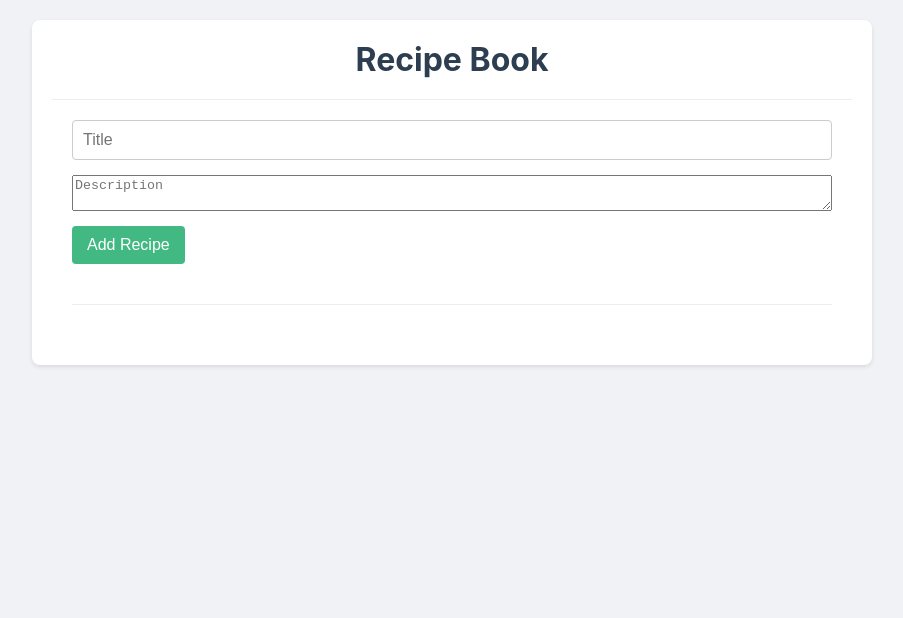
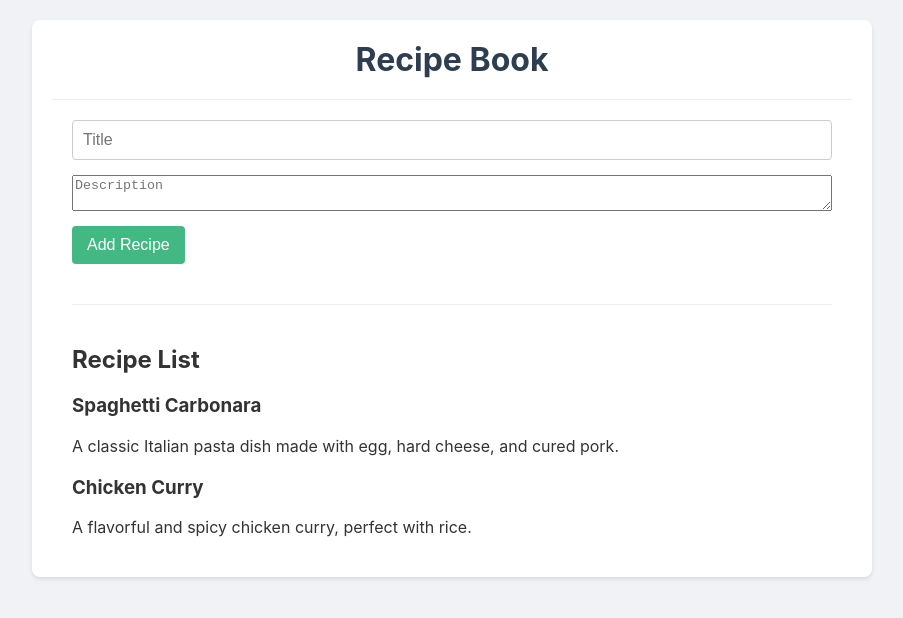
Before and after one commit to Pandonyx/alx-fe-reactjs, a React app in the folder recipe-sharing-app/src/: page / in a window 1280 px wide. Shown: the top 618 px of the page, without its empty margins (188-1091 px from the left). Built offline with nearby package versions, Linux system fonts and the light colour scheme; the HTML template or start-up script is replaced by a standard one.

Commit message:
task 0 of recipe sharing app

```diff
--- a/recipe-sharing-app/src/components/AddRecipeForm.jsx
+++ b/recipe-sharing-app/src/components/AddRecipeForm.jsx
@@ -1,5 +1,5 @@
 import { useState } from "react";
-import useRecipeStore from "./recipeStore";
+import useRecipeStore from "../store/useRecipeStore";
 
 const AddRecipeForm = () => {
   const addRecipe = useRecipeStore((state) => state.addRecipe);
@@ -8,6 +8,7 @@ const AddRecipeForm = () => {
 
   const handleSubmit = (event) => {
     event.preventDefault();
+    if (!title.trim() || !description.trim()) return; // Prevent empty submissions
     addRecipe({ id: Date.now(), title, description });
     setTitle("");
     setDescription("");
--- a/recipe-sharing-app/src/components/RecipeList.jsx
+++ b/recipe-sharing-app/src/components/RecipeList.jsx
@@ -1,16 +1,23 @@
-import useRecipeStore from "./recipeStore";
+import useRecipeStore from "../store/useRecipeStore";
 
 const RecipeList = () => {
   const recipes = useRecipeStore((state) => state.recipes);
 
   return (
     <div>
-      {recipes.map((recipe) => (
-        <div key={recipe.id}>
-          <h3>{recipe.title}</h3>
-          <p>{recipe.description}</p>
-        </div>
-      ))}
+      <h2>Recipe List</h2>
+      {recipes.length === 0 ? (
+        <p>No recipes yet. Add one above!</p>
+      ) : (
+        <ul>
+          {recipes.map((recipe) => (
+            <li key={recipe.id}>
+              <h3>{recipe.title}</h3>
+              <p>{recipe.description}</p>
+            </li>
+          ))}
+        </ul>
+      )}
     </div>
   );
 };
--- /dev/null
+++ b/recipe-sharing-app/src/store/useRecipeStore.js
@@ -0,0 +1,21 @@
+import { create } from "zustand";
+
+const useRecipeStore = create((set) => ({
+  recipes: [
+    {
+      id: 1,
+      title: "Spaghetti Carbonara",
+      description:
+        "A classic Italian pasta dish made with egg, hard cheese, and cured pork.",
+    },
+    {
+      id: 2,
+      title: "Chicken Curry",
+      description: "A flavorful and spicy chicken curry, perfect with rice.",
+    },
+  ],
+  addRecipe: (newRecipe) =>
+    set((state) => ({ recipes: [...state.recipes, newRecipe] })),
+}));
+
+export default useRecipeStore;
```
